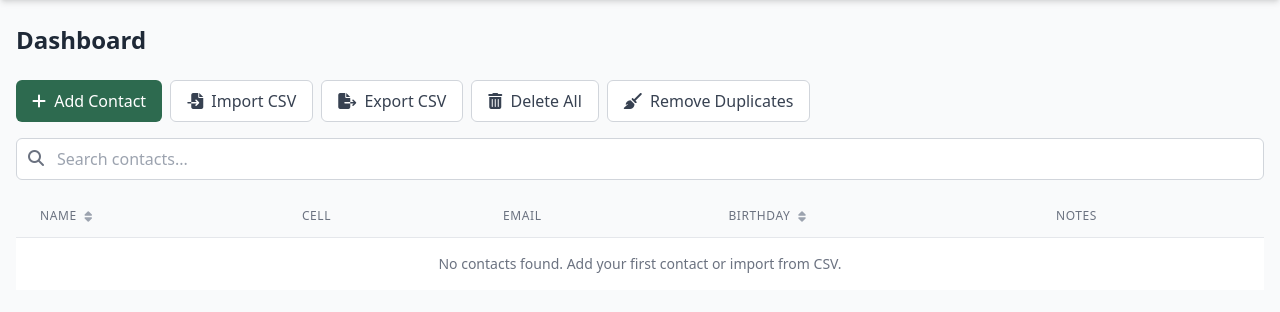
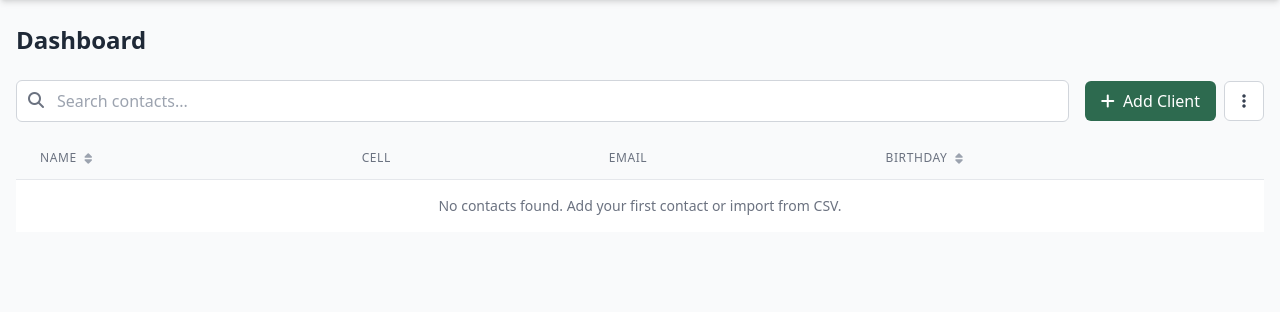
Before and after one commit to ezl/contact_updater, a Flask app: page /dashboard in a window 1280 px wide. Shown: the part 61-373 px from the top of the page. Run offline with Flask 3, Linux system fonts and the light colour scheme; data that the repository does not hold is empty; some libraries are stand-ins or nearby versions.

Commit message:
Update dashboard display and styles
- consolidate action buttons into a kebab
- update button copy/icons
- apply date filter to show birthdays as "Jan 5"
- Don't display notes column on table
- fix sort: not alpha by date string, but chronological by value

```diff
--- a/app.py
+++ b/app.py
@@ -24,6 +24,19 @@ csrf = CSRFProtect(app)
 
 # Initialize SQLAlchemy
 db = SQLAlchemy(app)
+
+# Custom Jinja filter for formatting dates
+@app.template_filter('format_date')
+def format_date(date_str):
+    if not date_str or date_str == '-':
+        return '-'
+    try:
+        # Parse MM-DD format
+        date_obj = datetime.strptime(date_str, '%m-%d')
+        # Format as "Month Day"
+        return date_obj.strftime('%b %-d')
+    except ValueError:
+        return date_str
 
 # Define Contact model
 class Contact(db.Model):
--- a/templates/components/action_buttons.html
+++ b/templates/components/action_buttons.html
@@ -1,18 +1 @@
-<!-- Action Buttons -->
-<div class="flex flex-wrap gap-2 mb-4">
-    <button id="addContactBtn" class="px-4 py-2 bg-forest-green text-white rounded-md hover:bg-forest-green-dark transition duration-150">
-        <i class="fas fa-plus mr-1"></i> Add Contact
-    </button>
-    <button id="importBtn" class="px-4 py-2 bg-white border border-gray-300 text-gray-700 rounded-md hover:bg-gray-50 transition duration-150">
-        <i class="fas fa-file-import mr-1"></i> Import CSV
-    </button>
-    <button id="exportBtn" class="px-4 py-2 bg-white border border-gray-300 text-gray-700 rounded-md hover:bg-gray-50 transition duration-150">
-        <i class="fas fa-file-export mr-1"></i> Export CSV
-    </button>
-    <button id="deleteAllBtn" class="px-4 py-2 bg-white border border-gray-300 text-gray-700 rounded-md hover:bg-gray-50 transition duration-150">
-        <i class="fas fa-trash-alt mr-1"></i> Delete All
-    </button>
-    <button id="removeDuplicatesBtn" class="px-4 py-2 bg-white border border-gray-300 text-gray-700 rounded-md hover:bg-gray-50 transition duration-150">
-        <i class="fas fa-broom mr-1"></i> Remove Duplicates
-    </button>
-</div>
+<!-- Action Buttons moved to search_bar.html -->
--- a/templates/components/contact_detail_modal.html
+++ b/templates/components/contact_detail_modal.html
@@ -40,7 +40,7 @@
                                 <i class="fas fa-check mr-1"></i> Saved
                             </span>
                         </div>
-                        <div id="detailBirthday" class="modal-value" data-field="birthday" data-format="mmm-dd"></div>
+                        <div id="detailBirthday" class="modal-value" data-field="birthday" data-format="format_date"></div>
                         <div class="edit-success" id="birthdaySuccess">Changes saved successfully!</div>
                     </div>
                 </div>
--- a/templates/components/contacts_table.html
+++ b/templates/components/contacts_table.html
@@ -17,7 +17,6 @@
                         <i class="fas fa-sort text-gray-400"></i>
                     </span>
                 </th>
-                <th scope="col" class="px-6 py-3 text-left text-xs font-medium text-gray-500 uppercase tracking-wider hidden md:table-cell">Notes</th>
             </tr>
         </thead>
         <tbody class="bg-white divide-y divide-gray-200">
@@ -69,16 +68,13 @@
                         </div>
                     </td>
                     <td class="px-6 py-4 whitespace-nowrap hidden md:table-cell">
-                        <div class="text-sm text-gray-900">{{ contact.birthday if contact.birthday else '-' }}</div>
-                    </td>
-                    <td class="px-6 py-4 whitespace-nowrap hidden md:table-cell">
-                        <div class="text-sm text-gray-900 truncate max-w-xs">{{ contact.notes if contact.notes else '-' }}</div>
+                        <div class="text-sm text-gray-900">{{ contact.birthday|format_date if contact.birthday else '-' }}</div>
                     </td>
                 </tr>
                 {% endfor %}
             {% else %}
                 <tr>
-                    <td colspan="5" class="px-6 py-4 text-center text-sm text-gray-500">
+                    <td colspan="4" class="px-6 py-4 text-center text-sm text-gray-500">
                         No contacts found. Add your first contact or import from CSV.
                     </td>
                 </tr>
--- a/templates/components/search_bar.html
+++ b/templates/components/search_bar.html
@@ -1,7 +1,37 @@
-<!-- Search Bar -->
-<div class="relative mb-4">
-    <input type="text" id="searchInput" placeholder="Search contacts..." class="w-full px-4 py-2 pl-10 border border-gray-300 rounded-md focus:ring-2 focus:ring-forest-green focus:border-forest-green">
-    <button class="absolute left-0 top-0 mt-2 ml-3">
-        <i class="fas fa-search text-gray-500"></i>
+<!-- Search Bar with Action Buttons -->
+<div class="flex justify-between items-center mb-4">
+    <div class="relative flex-grow mr-4">
+        <input type="text" id="searchInput" placeholder="Search contacts..." class="w-full px-4 py-2 pl-10 border border-gray-300 rounded-md focus:ring-2 focus:ring-forest-green focus:border-forest-green">
+        <button class="absolute left-0 top-0 mt-2 ml-3">
+            <i class="fas fa-search text-gray-500"></i>
+        </button>
+    </div>
+
+    <!-- Add Client Button -->
+    <button id="addContactBtn" class="px-4 py-2 bg-forest-green text-white rounded-md hover:bg-forest-green-dark transition duration-150 mr-2">
+        <i class="fas fa-plus mr-1 md:mr-1"></i> <span class="hidden md:inline">Add Client</span>
     </button>
+
+    <!-- Kebab Menu Dropdown -->
+    <div class="relative inline-block text-left">
+        <button id="kebabMenuBtn" class="w-10 h-10 flex items-center justify-center bg-white border border-gray-300 text-gray-700 rounded-md hover:bg-gray-50 transition duration-150">
+            <i class="fas fa-ellipsis-v"></i>
+        </button>
+        <div id="kebabDropdown" class="hidden absolute right-0 mt-2 w-56 rounded-md shadow-lg bg-white ring-1 ring-black ring-opacity-5 z-10">
+            <div class="py-1" role="menu" aria-orientation="vertical" aria-labelledby="kebabMenuBtn">
+                <button id="importBtn" class="w-full text-left px-4 py-2 text-sm text-gray-700 hover:bg-gray-100 transition duration-150" role="menuitem">
+                    <i class="fas fa-file-import mr-2"></i> Import CSV
+                </button>
+                <button id="exportBtn" class="w-full text-left px-4 py-2 text-sm text-gray-700 hover:bg-gray-100 transition duration-150" role="menuitem">
+                    <i class="fas fa-file-export mr-2"></i> Export Data
+                </button>
+                <button id="removeDuplicatesBtn" class="w-full text-left px-4 py-2 text-sm text-gray-700 hover:bg-gray-100 transition duration-150" role="menuitem">
+                    <i class="fas fa-users mr-2"></i> Remove Duplicates
+                </button>
+                <button id="deleteAllBtn" class="w-full text-left px-4 py-2 text-sm text-gray-700 hover:bg-red-100 text-red-600 transition duration-150" role="menuitem">
+                    <i class="fas fa-trash-alt mr-2"></i> Delete All
+                </button>
+            </div>
+        </div>
+    </div>
 </div>
--- a/uploads/contacts_export.csv
+++ b/uploads/contacts_export.csv
@@ -1,5 +1,7 @@
 name,cell,email,mailing_address,notes,birthday,facebook,instagram,twitter
+Emily Davis,(555) 456-7890,emily.davis@example.com,"303 Cedar Ln, Northtown, IL 45678",Book club member,12-05,https://facebook.com/emilyd,https://instagram.com/emilyd,
 Emily Davis,(555) 456-7891,emily.davis@example.net,"303 Cedar Ln, Northtown, IL 45673",Book club member 1,Dec 22,https://facebook.com/emilyd,https://instagram.com/emilyd,
+Eric,,,,,,,,
 Jane Smith,(555) 987-6543,jane.smith@example.com,"456 Oak Ave, Someville, NY 54321",Work colleague,07-22,https://facebook.com/janesmith,https://instagram.com/janesmith,
 John Doe,(555) 123-4567,john.doe@example.com,"123 Main St, Anytown, CA 12345",College friend,05-15,https://facebook.com/johndoe,https://instagram.com/johndoe,https://twitter.com/johndoe
 Michael Johnson,(555) 567-8901,michael@example.com,"789 Pine Rd, Otherburg, TX 67890",High school friend,11-30,https://facebook.com/michaelj,,https://twitter.com/michaelj
```
Also changed, not shown: templates/dashboard.html (+56 -14 lines).
